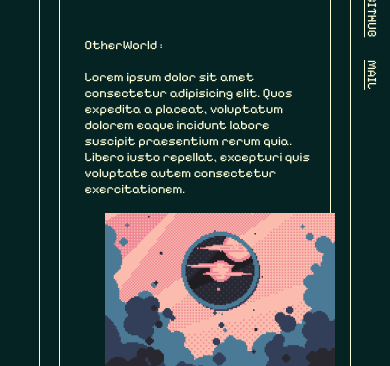
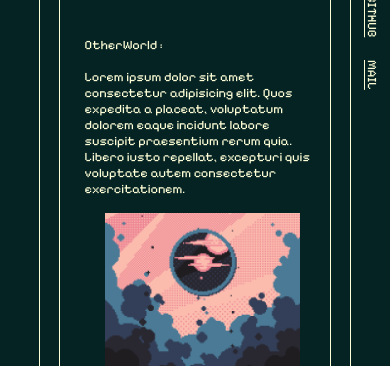
Before and after one commit to ChevalMonsieur/art_folio, a plain HTML site: page index.html in a window 390 px wide. Shown: the part 734-1100 px from the top of the page. Drawn offline with Linux system fonts and the light colour scheme.

Commit message:
reglage bug telephone (pas sur)

```diff
--- a/general.css
+++ b/general.css
@@ -41,7 +41,7 @@ img {
     display: flex;
 
     width: 60%;
-    height: fit-content;
+    height: min-content;
     margin: 0 20px;
 }
 
@@ -285,13 +285,3 @@ footer {
         width: 25px;
     }
 }
-
-@media screen and (max-width: 450px) {
-    img {
-        width: 100%;
-    }
-
-    .squareImg {
-        width: 100%;
-    }
-}
```
